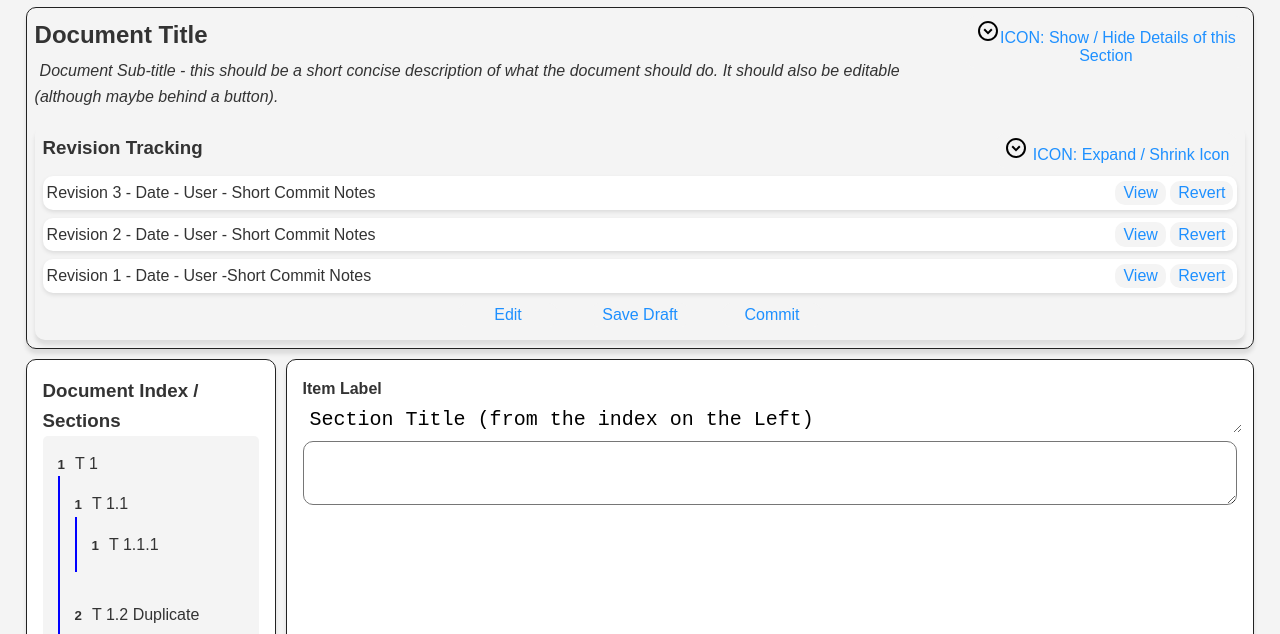
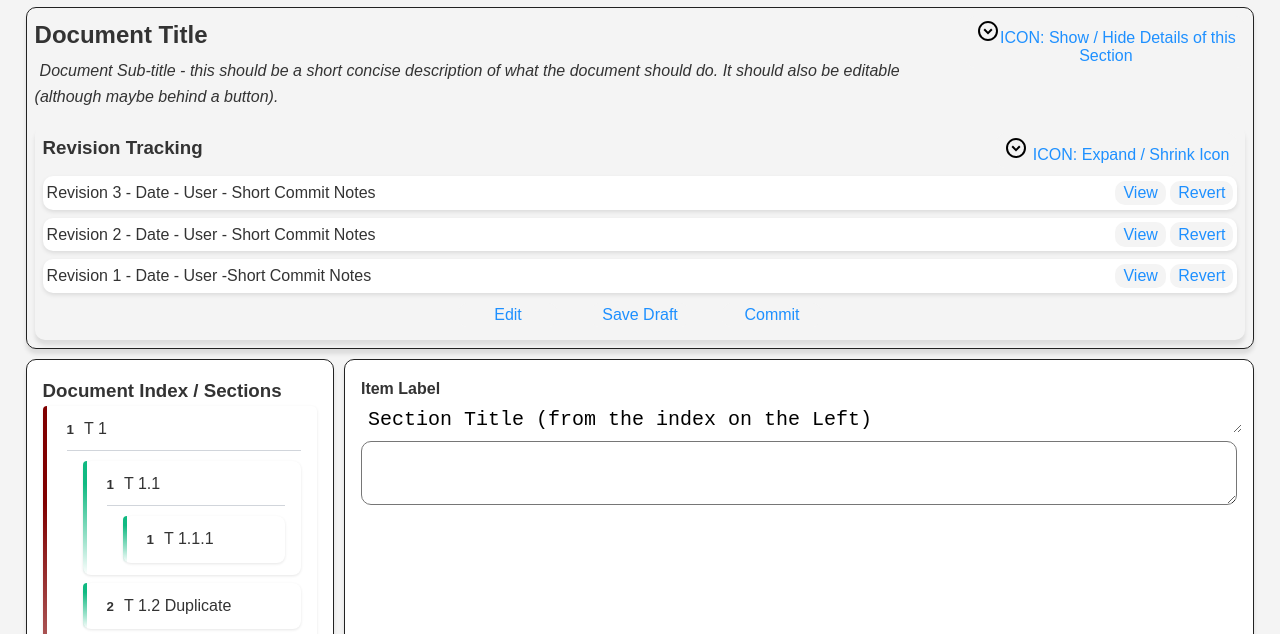
Before and after one commit to harlodx/Document-Learning-Management-System, a website with bundled scripts: page index.html in a window 1280 px wide. Shown: the part 95-729 px from the top of the page. Built offline with nearby package versions, Linux system fonts and the light colour scheme.

Commit message:
Worked on improving the visual styling - reworking the hierarchy system for display

```diff
--- a/css/styles.css
+++ b/css/styles.css
@@ -258,9 +258,10 @@ footer {
     display: none;
 }
 
+/*
 .main-node:not(:nth-child(1)) {
     border-left: 2px solid blue;
-}
+} */
 
 
 
@@ -272,17 +273,13 @@ footer {
 
 }
 
+
 #document-structure-container > ul > li {
     border-radius: 5px;
     margin-bottom: 10px;
 }
 
-.list-container {
-  padding: 15px;
-  padding-left: 15px;
-  background-color: #f4f4f4;
-  list-style-type: none;
-}
+
 
 
 #myList {
@@ -292,16 +289,16 @@ footer {
 
 
 .section-link {
-    /* 1. Enable Flexbox layout */
     display: flex;
     align-items: baseline;
-    /* Optional: Ensure it takes full width for clear separation */
     width: 100%;
 }
 
+/*
 .section-link:first-of-type(ul) > li {
     margin-left: 5px;
-}
+} */
+
 
 .left-block {
     /* 2. Push content to the left side */
@@ -319,3 +316,105 @@ footer {
     /* Optional: Set a fixed width if necessary */
     /* min-width: 150px;  */
 }
+
+/* New list formatting for tree hierarchy*/
+
+.list-container {
+  /* padding: 15px; */
+  /* padding-left: 15px; */
+  background-color: #f4f4f4;
+  /* list-style-type: none; */
+}
+/* CRITICAL: Reset all ULs for list/tree structure */
+.index-items ul {
+    list-style: none;
+    padding-left: 0;
+    margin: 0;
+    /* Crucial for clean margins */
+}
+
+/* Node (LI) - This is the main content box with the GRADIENT BRACKET */
+.index-items li {
+    /* Box styling */
+    background-color: #ffffff;
+
+    /* Bracket style: Border is now handled by the ::before pseudo-element */
+    border: none;
+    /* Ensure no standard border is present */
+
+    /* Retain only the necessary corner radius for the visual effect */
+    border-radius: 8px;
+
+    /* Add extra padding on the left to ensure content isn't under the 4px pseudo-element */
+    padding: 12px 16px 12px 24px;
+    box-shadow: 0 1px 3px rgba(0, 0, 0, 0.1);
+
+    /* Spacing between sibling nodes */
+    margin-top: 8px;
+    line-height: 1.4;
+    position: relative;
+    /* Anchor for the pseudo-element */
+}
+
+/* --- GRADIENT FADE EFFECT (The Bracket) - DEFAULT (MAROON for highest level) --- */
+.index-items li::before {
+    content: '';
+    position: absolute;
+    top: 0;
+    left: 0;
+    width: 4px;
+    /* Thickness of the bar */
+    height: 100%;
+
+    /* Rounded corners on the bar itself, matching the parent LI's radius */
+    border-top-left-radius: 8px;
+    border-bottom-left-radius: 8px;
+
+    /* Apply the vertical linear gradient, set to MAROON (#800000) */
+    background: linear-gradient(to bottom,
+            #800000 0%,
+            /* Maroon at the very top */
+            #800000 20%,
+            /* Solid maroon for the first 20% */
+            rgba(128, 0, 0, 0.4) 70%,
+            /* Fade to medium transparency (Maroon RGBA) */
+            transparent 100%
+            /* Fully transparent at the bottom */
+        );
+    z-index: 1;
+}
+
+/* --- GRADIENT FADE EFFECT (The Bracket) - OVERRIDE (BLUE for sub-nodes) --- */
+/* Targets all LI elements inside a nested UL (i.e., any sub-node) */
+.index-items ul ul li::before {
+    /* Apply the vertical linear gradient, set to GREEN (#10b981) */
+    background: linear-gradient(to bottom,
+            #10b981 0%,
+            /* Green at the very top */
+            #10b981 20%,
+            /* Solid green for the first 20% */
+            rgba(16, 185, 129, 0.4) 70%,
+            /* Fade to medium transparency (Green RGBA) */
+            transparent 100%
+            /* Fully transparent at the bottom */
+        );
+}
+
+
+/* Container for children (nested UL) - Handles Indentation and Separator */
+.index-items li>ul {
+    /* Indentation is applied to the nested UL - REDUCED from 24px to 16px */
+    padding-left: 16px;
+    position: relative;
+    margin-top: 10px;
+    /* Added top border to visually separate the parent content from the children container */
+    border-top: 1px solid #d1d5db;
+    padding-top: 10px;
+}
+
+/* Remove the margin on the first node in a children group (LI which is the first child of its parent UL) */
+.index-items li:first-child {
+    margin-top: 0;
+}
+
+/* ---------------------------------- */
--- a/js/script.js
+++ b/js/script.js
@@ -704,7 +704,7 @@ function buildNestedList(nodes, parentElement, isChild) {
 
   // 1. Create the <ol> for the current level
   const orderedList = document.createElement('ul'); //was <ol>
-  orderedList.classList.add('main-node');
+  // orderedList.classList.add('main-node');
   // if (isChild) {
   //   orderedList.classList.add('child-node');
   // }
@@ -718,9 +718,11 @@ function buildNestedList(nodes, parentElement, isChild) {
     listItem.classList.add('list-container');
     listItem.setAttribute('draggable', 'true');
 
-    if (isChild) {
-      listItem.classList.add('child-node')
-    }
+
+    // Removed
+    // if (isChild) {
+    //   listItem.classList.add('child-node')
+    // }
 
     // Create an anchor tag (<a>) for the clickable heading
     const sectionLink = document.createElement('a');
@@ -976,6 +978,8 @@ export function initializeDynamicClickHandler(parentId, targetClass) {
         return;
     }
 
+
+
     // Attach the single listener to the static parent
     parentElement.addEventListener('click', (event) => {
 
```
